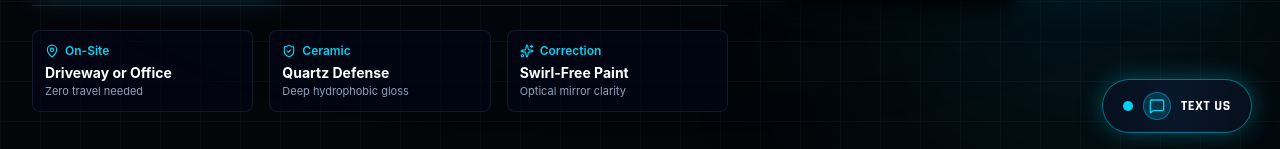
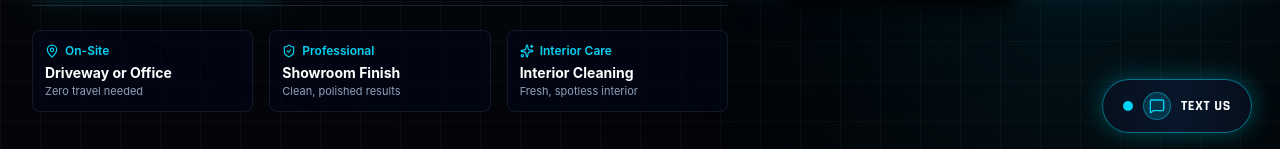
Before and after one commit to shayansk10/Elite_Mobile_Auto_Detailing, a React (Vite) app: page / in a window 1280 px wide. Shown: the part 639-788 px from the top of the page. Built offline with nearby package versions, Linux system fonts and the light colour scheme.

Commit message:
style(Hero): update service feature labels
Refine service descriptions in the Hero component to better reflect the service offerings and improve clarity for users.

```diff
--- a/src/components/Hero.tsx
+++ b/src/components/Hero.tsx
@@ -109,19 +109,19 @@ export const Hero: React.FC<HeroProps> = ({ onBookDetail, onViewServices }) => {
               <div className="p-3 rounded-lg bg-slate-950/60 border border-slate-800/60">
                 <div className="flex items-center gap-1.5 text-cyan-400 text-xs font-semibold">
                   <ShieldCheck className="w-3.5 h-3.5" />
-                  <span>Ceramic</span>
+                  <span>Professional</span>
                 </div>
-                <div className="text-white text-xs sm:text-sm font-bold mt-1">Quartz Defense</div>
-                <div className="text-[11px] text-slate-400">Deep hydrophobic gloss</div>
+                <div className="text-white text-xs sm:text-sm font-bold mt-1">Showroom Finish</div>
+                <div className="text-[11px] text-slate-400">Clean, polished results</div>
               </div>
 
               <div className="p-3 rounded-lg bg-slate-950/60 border border-slate-800/60">
                 <div className="flex items-center gap-1.5 text-cyan-400 text-xs font-semibold">
                   <Sparkles className="w-3.5 h-3.5" />
-                  <span>Correction</span>
+                  <span>Interior Care</span>
                 </div>
-                <div className="text-white text-xs sm:text-sm font-bold mt-1">Swirl-Free Paint</div>
-                <div className="text-[11px] text-slate-400">Optical mirror clarity</div>
+                <div className="text-white text-xs sm:text-sm font-bold mt-1">Interior Cleaning</div>
+                <div className="text-[11px] text-slate-400">Fresh, spotless interior</div>
               </div>
             </div>
 
```
